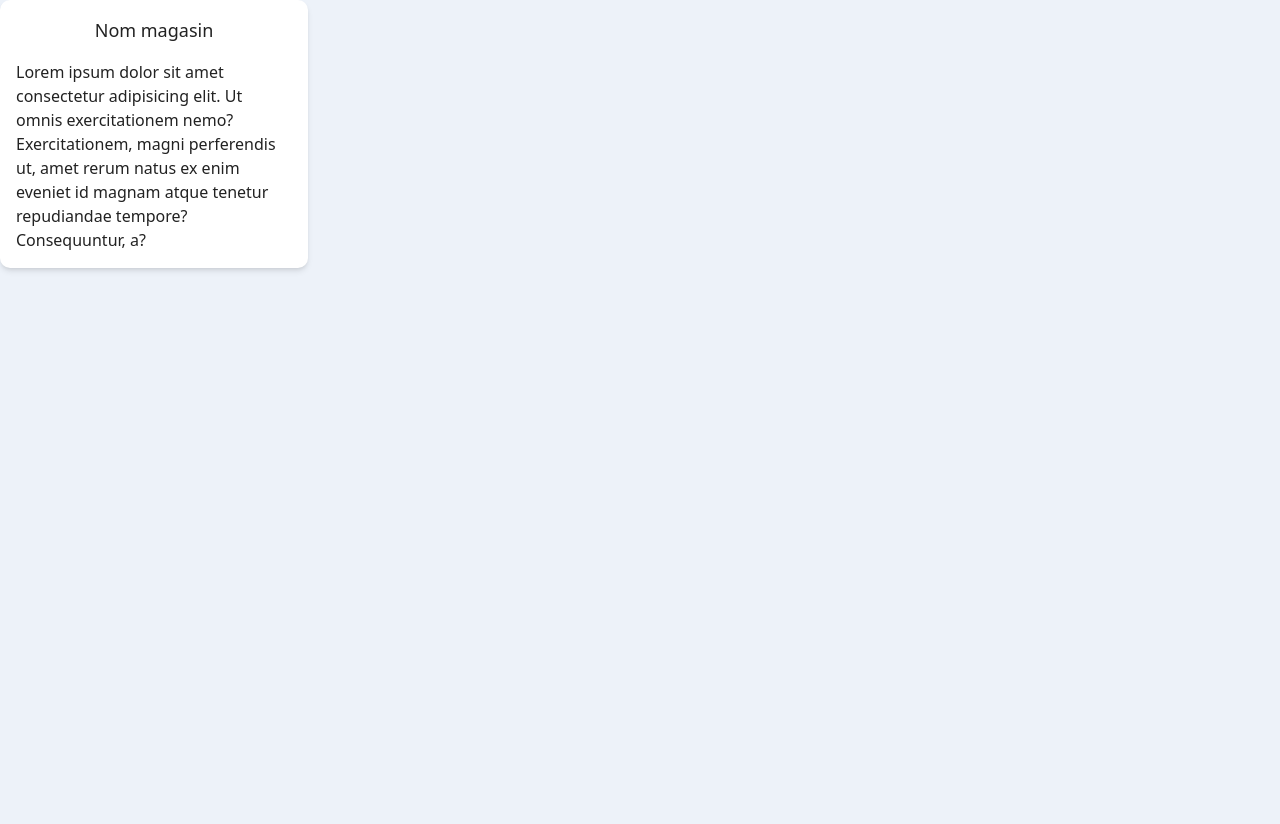
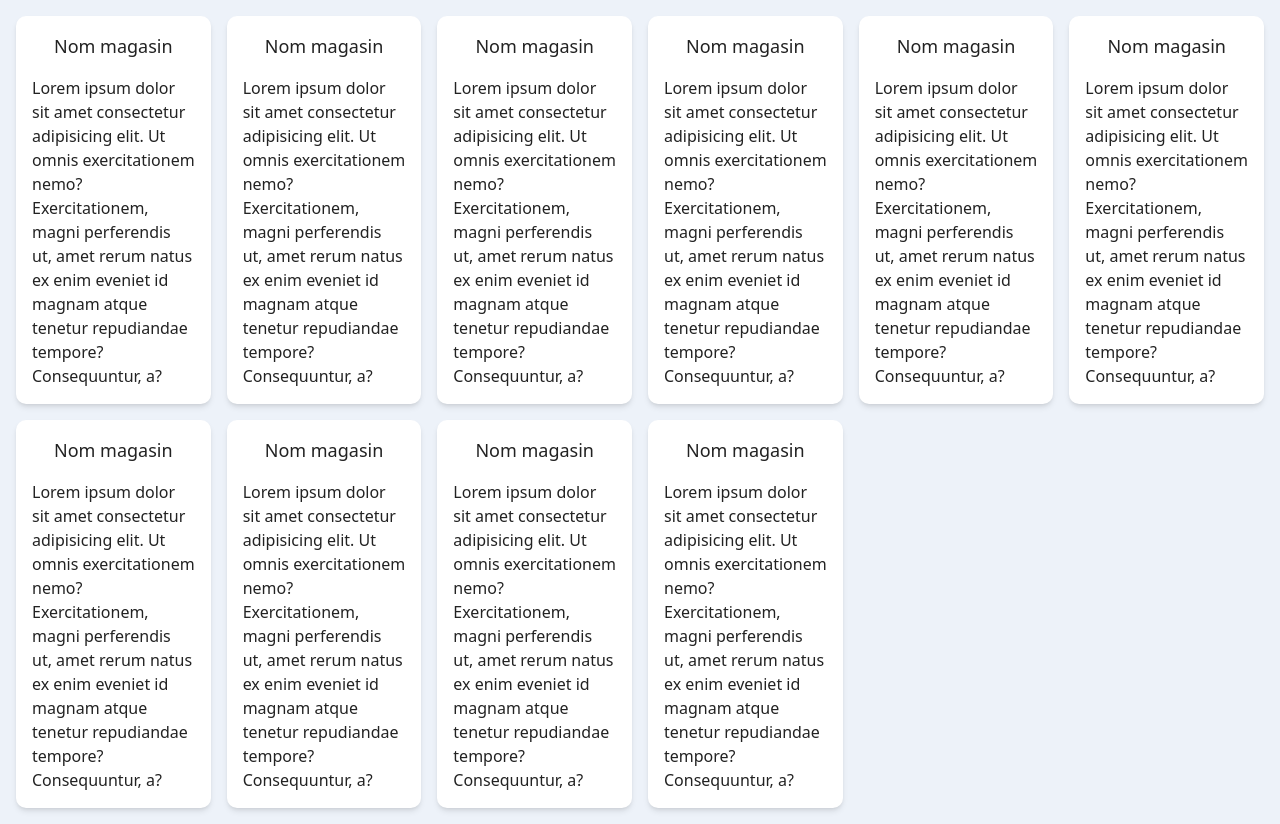
Before and after one commit to SpilmontFrancois/IOT, a Nuxt app: page / in a window 1280 px wide. Before the commit the page ends 800 px from the top, so only its background shows below. Built offline with nearby package versions, Linux system fonts and the light colour scheme.

Commit message:
fix: multiple cards and default style

```diff
--- a/app.vue
+++ b/app.vue
@@ -1,3 +1,5 @@
 <template>
-  <NuxtPage />
+  <div class="min-h-screen p-4">
+    <NuxtPage />
+  </div>
 </template>
--- a/pages/index.vue
+++ b/pages/index.vue
@@ -1,6 +1,6 @@
 <template>
-  <div class="grid grid-cols-4 gap-4">
-    <div class="card">
+  <div class="grid grid-cols-6 gap-4">
+    <div v-for="i in 10" :key="i" class="card">
       <span class="text-lg">Nom magasin</span>
       <span>
         Lorem ipsum dolor sit amet consectetur adipisicing elit. Ut omnis
```
